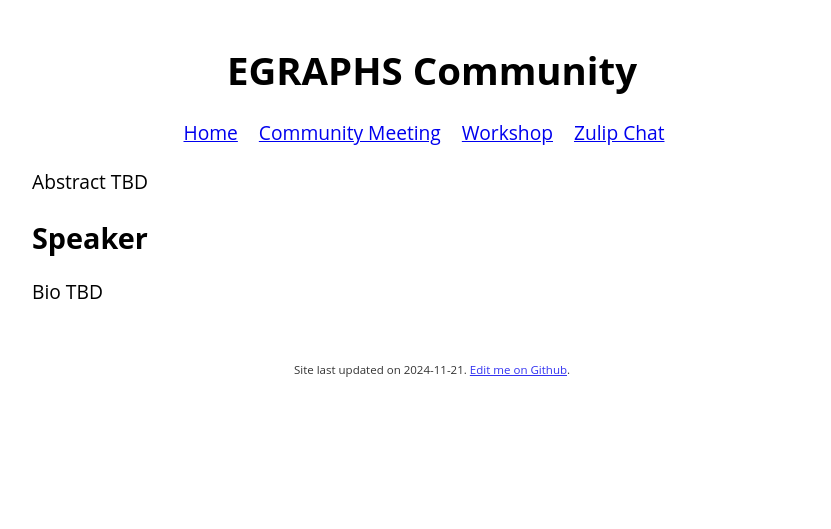
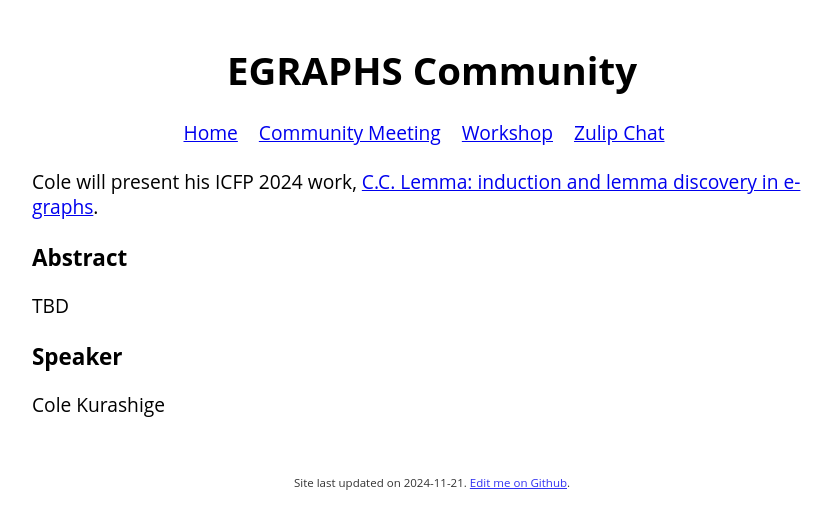
Before and after one commit to egraphs-community/egraphs-community.github.io, a Jekyll site: the page built from meeting/_posts/2025-02-20-cole-talk.md, in a window 1280 px wide. Shown: the top 529 px of the page, without its empty margins (208-1039 px from the left). Built offline with Jekyll 4.4.1, drawn with Linux system fonts in a browser that asks for light colours; our own code applies the rules of GitHub Pages for plain Markdown files.

Commit message:
Update 2025-02-20-cole-talk.md

```diff
--- a/meeting/_posts/2025-02-20-cole-talk.md
+++ b/meeting/_posts/2025-02-20-cole-talk.md
@@ -1,11 +1,16 @@
 ---
 layout: meeting
 title: C.C. Lemma: induction and lemma discovery in e-graphs
-speaker: Cole Kurashige
+author: Cole Kurashige
 ---
 
-Abstract TBD
+Cole will present his ICFP 2024 work, [C.C. Lemma: induction and lemma discovery in e-graphs](https://dl.acm.org/doi/10.1145/3674653).
 
-## Speaker
 
-Bio TBD
+### Abstract
+
+TBD
+
+### Speaker
+
+Cole Kurashige
```
